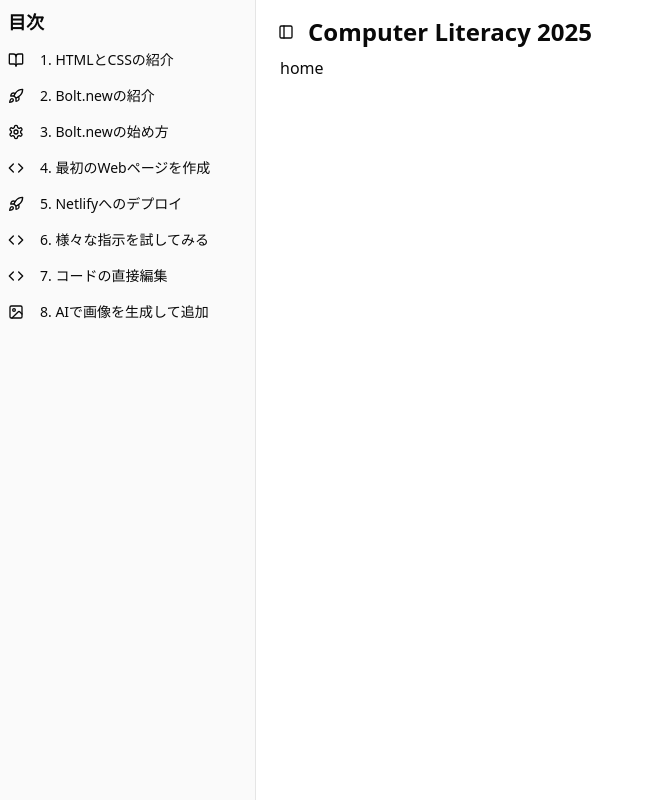
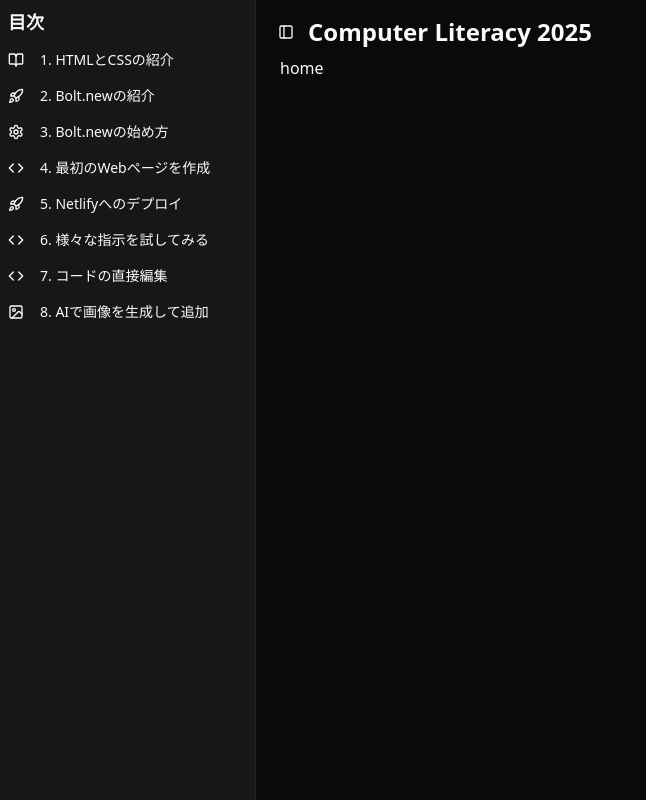
Before and after one commit to zundemy/root, a Next.js app: page / in a window 1280 px wide. Shown: the whole page, without its empty margins (0-646 px from the left). Built offline with nearby package versions, Linux system fonts and the light colour scheme.

Commit message:
ダークモードに変更

```diff
--- a/src/app/layout.tsx
+++ b/src/app/layout.tsx
@@ -14,7 +14,7 @@
 	children: React.ReactNode;
 }>) {
 	return (
-		<html lang="ja">
+		<html lang="ja" className="dark">
 			<body>
 				<SidebarProvider>
 					<div className="flex min-h-screen">
```
